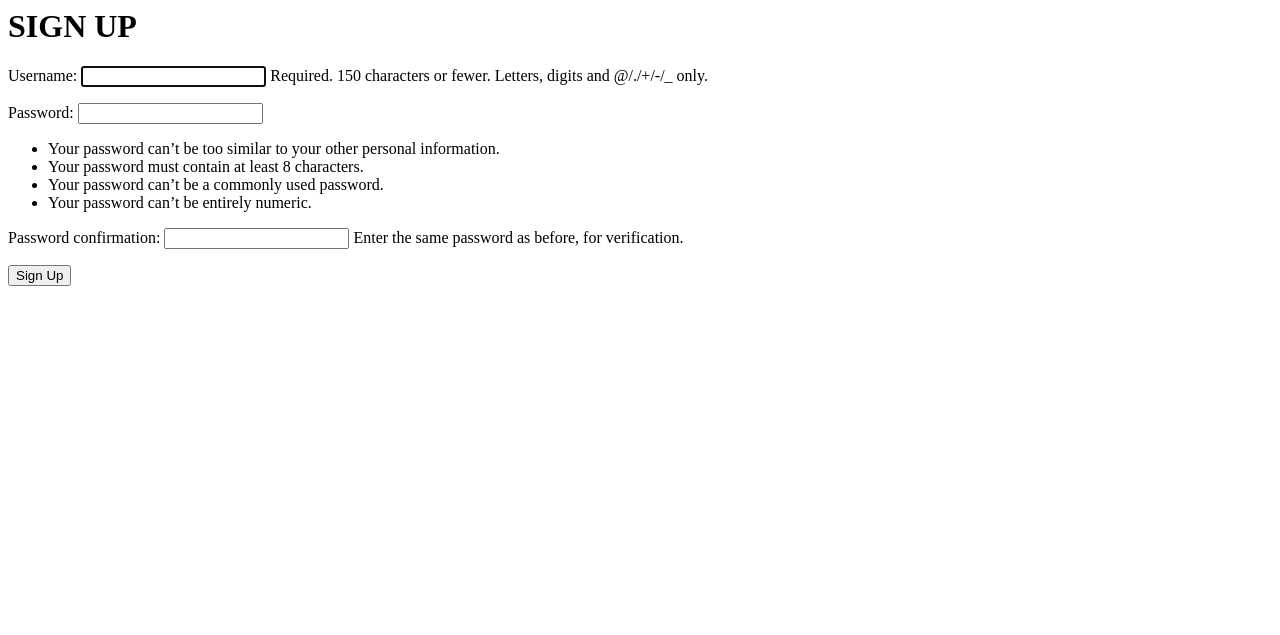
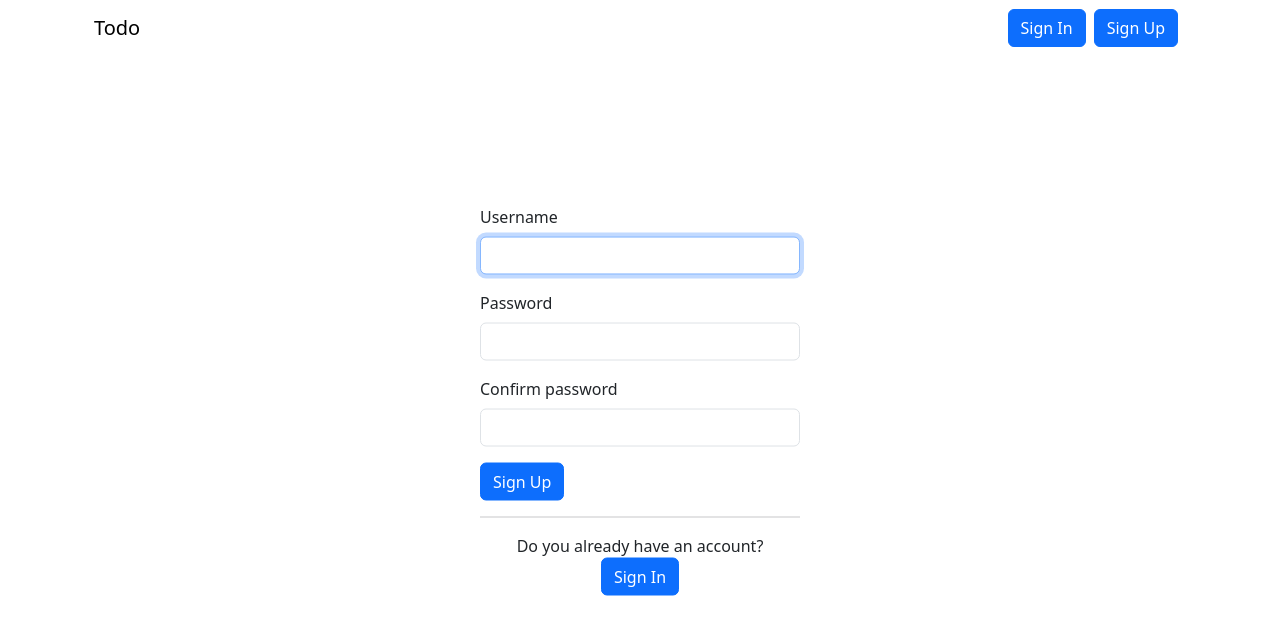
Before and after one commit to yakubanik/ToDoList, a Django app: page /todos/sign_up/ in a window 1280 px wide. Shown: the top 635 px of the page. Run offline with Django 3.2, Linux system fonts and the light colour scheme; some libraries are stand-ins or nearby versions.

Commit message:
Add a lof of fronted

```diff
--- a/todo_list/todo/templates/todo/base.html
+++ b/todo_list/todo/templates/todo/base.html
@@ -4,6 +4,7 @@
 <head>
     <meta charset="UTF-8">
     <meta name="viewport" content="width=device-width, initial-scale=1">
+    <link href="{% static 'todo/img/calendar2-plus-fill.svg' %}" rel="icon">
     <link href="{% static 'todo/css/bootstrap.min.css' %}" rel="stylesheet">
     <link href="{% static 'todo/css/style.css' %}" rel="stylesheet">
     <title>{% block title %} {% endblock %}</title>
--- a/todo_list/todo/templates/todo/includes/navbar.html
+++ b/todo_list/todo/templates/todo/includes/navbar.html
@@ -1,18 +1,30 @@
-<nav class="navbar bg-body-tertiary my-border">
+{% load static %}
+<nav class="navbar my-border">
     <div class="container-fluid">
+
         <a class="navbar-brand" href="{% url 'index' %}">Todo</a>
 
         {% if user.is_authenticated %}
             <div class="d-flex">
+
                 <div class="me-2">
-                    <a class="btn btn-success" href="{% url 'create_todo' %}" role="button">New</a>
+                    <a class="btn btn-success" href="{% url 'create_todo' %}" role="button">
+                        <img src="{% static 'todo/img/plus-lg.svg' %}" alt=""> New </a>
                 </div>
 
                 <div class="me-2 btn-group">
+
                     <button type="button" class="btn btn-light dropdown-toggle" data-bs-toggle="dropdown">
                         {{ user.username }}
                     </button>
+
                     <ul class="dropdown-menu dropdown-menu-end">
+                         <li>
+                            <a class="dropdown-item" href="{% url 'current_todos' %}">Current todos</a>
+                        </li><li>
+                            <a class="dropdown-item" href="{% url 'completed_todos' %}">Completed todos</a>
+                        </li>
+                        <li><hr class="dropdown-divider"></li>
                         <li>
                             <form action="{% url 'sign_out' %}" method="POST">
                                 {% csrf_token %}
@@ -20,13 +32,17 @@
                             </form>
                         </li>
                     </ul>
+
                 </div>
+
             </div>
+
         {% else %}
             <div class="d-flex">
                 <div class="me-2"><a class="btn btn-primary" href="{% url 'sign_in' %}" role="button">Sign In</a></div>
                 <div class="me-2"><a class="btn btn-primary" href="{% url 'sign_up' %}" role="button">Sign Up</a></div>
             </div>
         {% endif %}
+
     </div>
 </nav>
--- a/todo_list/todo/templates/todo/index.html
+++ b/todo_list/todo/templates/todo/index.html
@@ -4,7 +4,7 @@
 
 {% block content %}
     <div class="position-absolute top-50 start-50 translate-middle text-center">
-        <h1>Manage your affairs easily and simply</h1>
+        <h1>Manage your tasks easily and simply</h1>
         <p>Create notes and todos on this site to take control of your life</p>
         <p><a class="btn btn-primary" href="{% url 'sign_up' %}" role="button">Sign Up</a> to start.</p>
     </div>
--- a/todo_list/todo/templates/todo/sign_up.html
+++ b/todo_list/todo/templates/todo/sign_up.html
@@ -1,7 +1,36 @@
-<h1>SIGN UP</h1>
-{{ error_message }}
-<form method="POST">
-    {% csrf_token %}
-    {{ form.as_p }}
-    <button type="submit">Sign Up</button>
-</form>
+{% extends 'todo/base.html' %}
+
+{% block title %}Sign Up{% endblock %}
+
+{% block content %}
+    <div class="w-25 mx-auto position-absolute top-50 start-50 translate-middle">
+        {% if error_message %}
+            {% include 'todo/includes/error_message.html' %}
+        {% endif %}
+
+        <form method="POST">
+            {% csrf_token %}
+
+            <div class="mb-3">
+                <label for="id_username" class="form-label">Username</label>
+                <input type="text" class="form-control" id="id_username" name="username" autofocus required>
+            </div>
+
+            <div class="mb-3">
+                <label for="id_password1" class="form-label">Password</label>
+                <input type="password" class="form-control" id="id_password1" name="password1">
+            </div>
+
+            <div class="mb-3">
+                <label for="id_password2" class="form-label">Confirm password</label>
+                <input type="password" class="form-control" id="id_password2" name="password2">
+            </div>
+
+            <button class="btn btn-primary" type="submit">Sign Up</button>
+            <hr>
+            <div class="text-center">
+                Do you already have an account? <a class="btn btn-primary" href="{% url 'sign_in' %}" role="button">Sign In</a>
+            </div>
+        </form>
+    </div>
+{% endblock %}
```
Also changed, not shown: todo_list/todo/templates/todo/completed_todos.html (+27 -6 lines), todo_list/todo/templates/todo/input_todo.html (added, +15 -0 lines), todo_list/todo/templates/todo/sign_in.html (+31 -7 lines), todo_list/todo/templates/todo/upsert_todo.html (deleted, +0 -7 lines), todo_list/todo/templates/todo/view_todo.html (+6 -9 lines), todo_list/todo/templates/todo/view_todos.html (+20 -4 lines).
